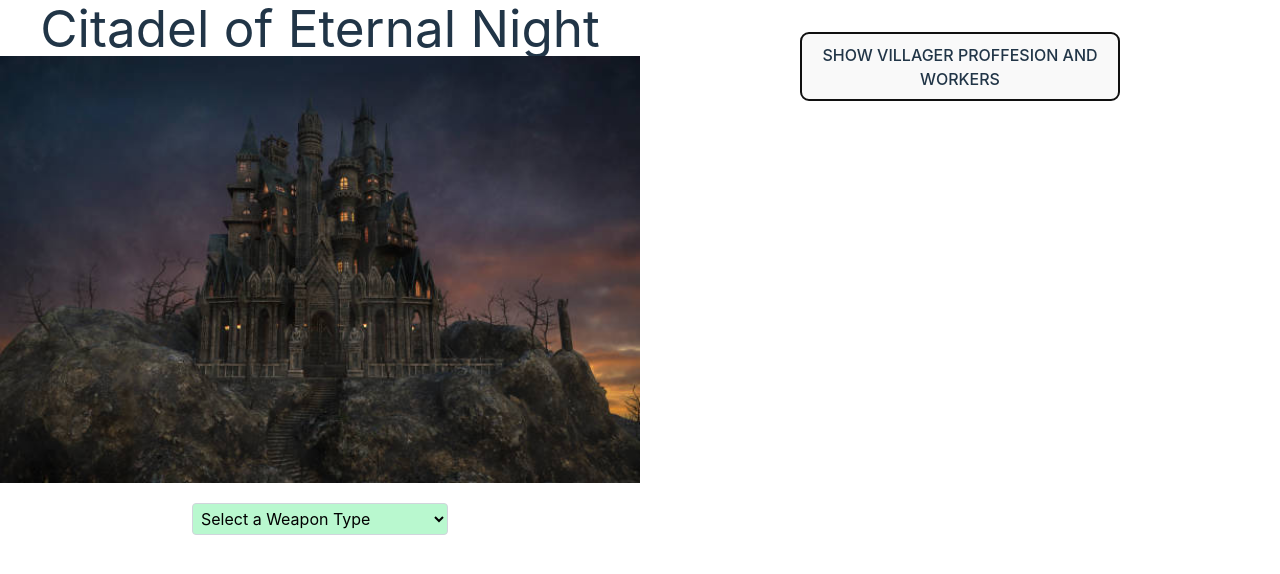
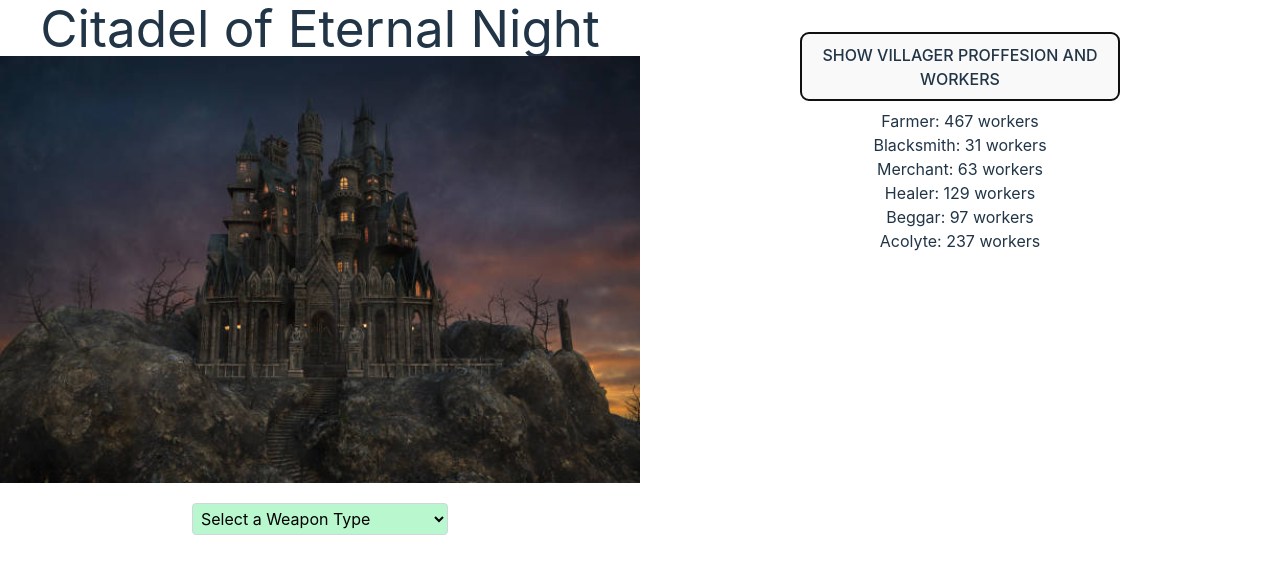
Before and after one commit to llabaka/lander-labaka-RECU-intcli2425, a React (Vite) app: page / in a window 1280 px wide. Both pictures are taken after a click on the button "SHOW VILLAGER PROFFESION AND WORKERS". Shown: the top 574 px of the page. Built offline with nearby package versions, Linux system fonts and the light colour scheme.

Commit message:
[DEVELOP][ADD] Workers display

```diff
--- a/src/App.tsx
+++ b/src/App.tsx
@@ -9,7 +9,7 @@ import RightContainer from './components/RightContainer';
 function App() {
 
   const [showingTower, setShowingTower] = useState<{ towers: Towers[], guardNames: string[] }>({ towers: [], guardNames: [] });
-  const [showingWorkers, setShowingWorkers] = useState<VillagerProfessionCount>();
+  const [showingWorkers, setShowingWorkers] = useState<VillagerProfessionCount>({});
   const [weaponName, setWeaponName] = useState('');
 
   useEffect(() => {
@@ -51,6 +51,7 @@ function App() {
 
         <RightContainer
           showVillagers={showVillagers}
+          showingWorkers={showingWorkers}
         />
       </div>
     </>
--- a/src/components/RightContainer.tsx
+++ b/src/components/RightContainer.tsx
@@ -1,8 +1,11 @@
+import { VillagerProfessionCount } from "../types/MegaEpicFortress";
+
 interface RightContainerInterface {
     showVillagers: () => void;
+    showingWorkers: VillagerProfessionCount
 }
 
-const RightContainer: React.FC<RightContainerInterface> = ({ showVillagers }) => {
+const RightContainer: React.FC<RightContainerInterface> = ({ showVillagers, showingWorkers }) => {
 
     return (
         <div className='flex flex-col h-full w-[50%] items-center'>
@@ -13,8 +16,10 @@ const RightContainer: React.FC<RightContainerInterface> = ({ showVillagers }) =>
                 SHOW VILLAGER PROFFESION AND WORKERS
             </button>
 
-            <div className="flex flex-col h-[20%] w-full">
-
+            <div className="flex flex-col h-[20%] w-full mt-2">
+                {showingWorkers && Object.entries(showingWorkers).map(([profession, count]) => (
+                    <p key={profession}>{profession}: {count} workers</p>
+                ))}
             </div>
         </div>
     );
```
Also changed, not shown: src/helpers/helpers.ts (line endings or trailing spaces).
